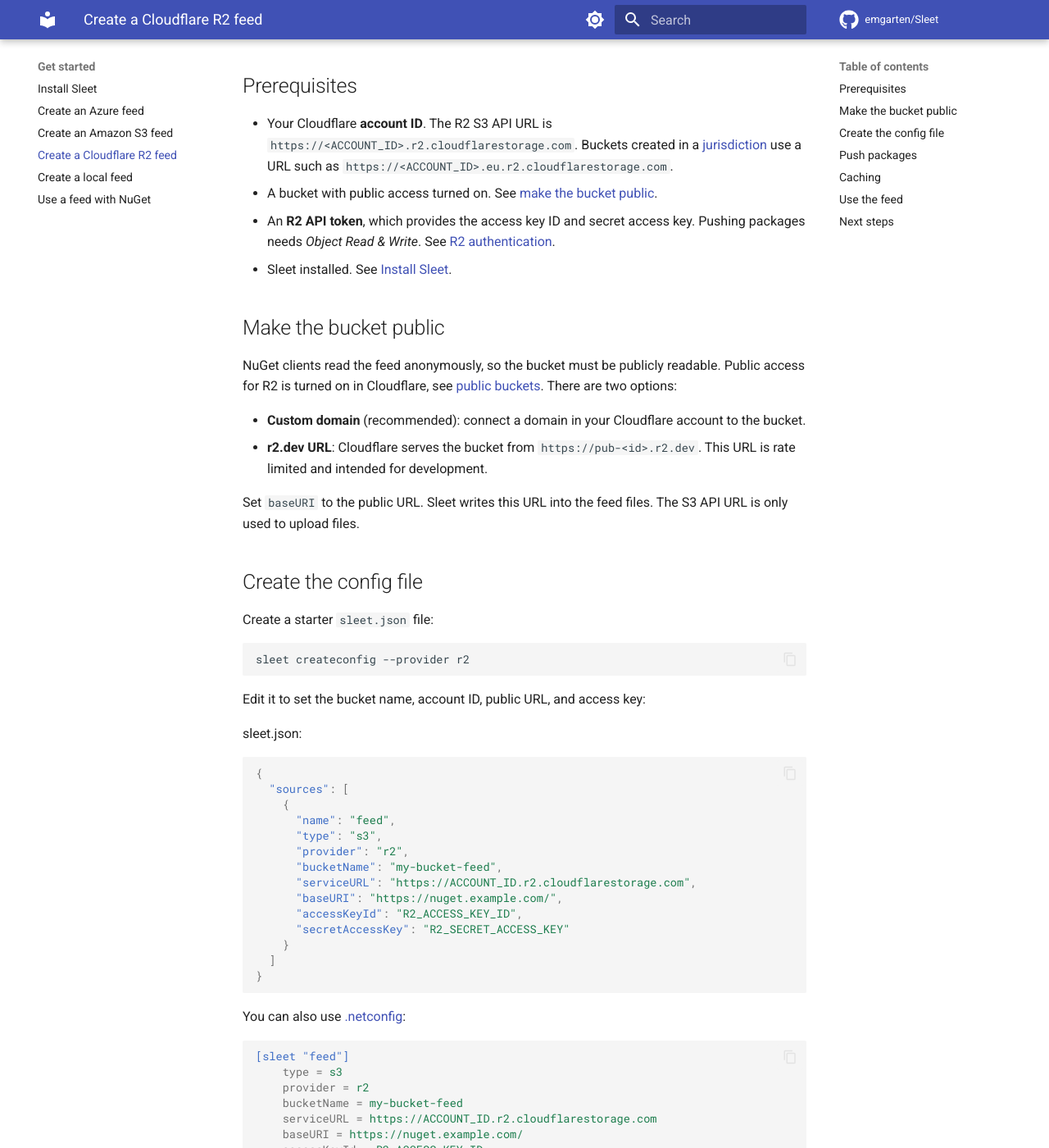
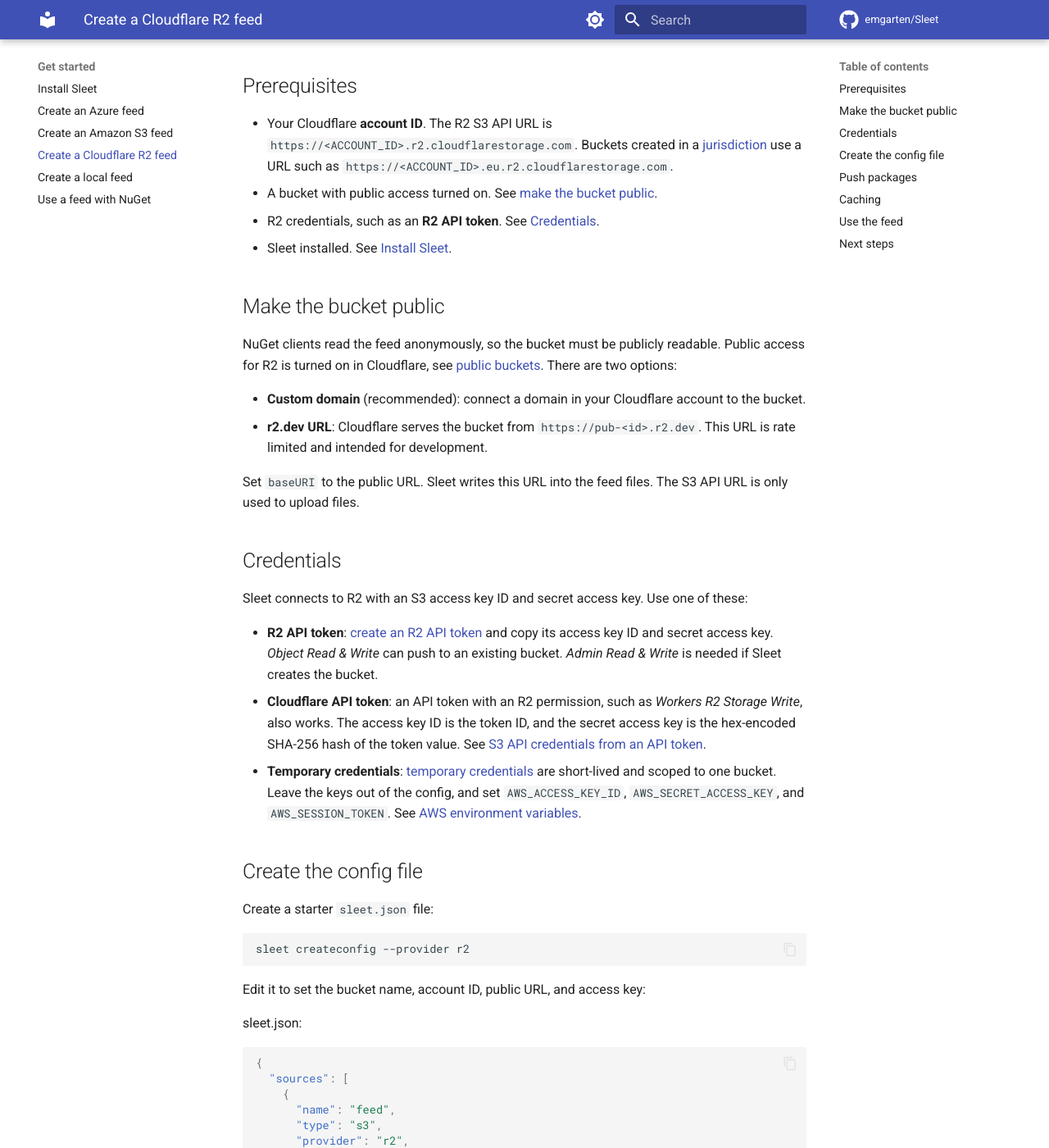
Before and after one commit to emgarten/Sleet, an MkDocs documentation site: the page built from doc/feed-type-cloudflare.md, in a window 1280 px wide and 1400 px high, scrolled down 417 px. Shown: the whole window at 82% size. Built offline with MkDocs 1.6.1 and Material for MkDocs 9.7.7, drawn with Linux system fonts in a browser that asks for light colours; comment, search, counter and statistics services are not loaded.

Commit message:
Document Cloudflare R2 credential options
Cover R2 API tokens, S3 credentials derived from a Cloudflare API token,
and temporary credentials passed through the AWS environment variables.

```diff
--- a/doc/feed-type-cloudflare.md
+++ b/doc/feed-type-cloudflare.md
@@ -10,7 +10,7 @@ This quick start creates a public NuGet v3 feed in [Cloudflare R2](https://devel
 
 - Your Cloudflare **account ID**. The R2 S3 API URL is `https://<ACCOUNT_ID>.r2.cloudflarestorage.com`. Buckets created in a [jurisdiction](https://developers.cloudflare.com/r2/reference/data-location/#using-jurisdictions-with-the-s3-api) use a URL such as `https://<ACCOUNT_ID>.eu.r2.cloudflarestorage.com`.
 - A bucket with public access turned on. See [make the bucket public](#make-the-bucket-public).
-- An **R2 API token**, which provides the access key ID and secret access key. Pushing packages needs *Object Read & Write*. See [R2 authentication](https://developers.cloudflare.com/r2/api/tokens/).
+- R2 credentials, such as an **R2 API token**. See [Credentials](#credentials).
 - Sleet installed. See [Install Sleet](install.md).
 
 ## Make the bucket public
@@ -21,6 +21,14 @@ NuGet clients read the feed anonymously, so the bucket must be publicly readable
 - **r2.dev URL**: Cloudflare serves the bucket from `https://pub-<id>.r2.dev`. This URL is rate limited and intended for development.
 
 Set `baseURI` to the public URL. Sleet writes this URL into the feed files. The S3 API URL is only used to upload files.
+
+## Credentials
+
+Sleet connects to R2 with an S3 access key ID and secret access key. Use one of these:
+
+- **R2 API token**: [create an R2 API token](https://developers.cloudflare.com/r2/api/tokens/) and copy its access key ID and secret access key. *Object Read & Write* can push to an existing bucket. *Admin Read & Write* is needed if Sleet creates the bucket.
+- **Cloudflare API token**: an API token with an R2 permission, such as *Workers R2 Storage Write*, also works. The access key ID is the token ID, and the secret access key is the hex-encoded SHA-256 hash of the token value. See [S3 API credentials from an API token](https://developers.cloudflare.com/r2/api/tokens/#get-s3-api-credentials-from-an-api-token).
+- **Temporary credentials**: [temporary credentials](https://developers.cloudflare.com/r2/api/s3/temporary-credentials/) are short-lived and scoped to one bucket. Leave the keys out of the config, and set `AWS_ACCESS_KEY_ID`, `AWS_SECRET_ACCESS_KEY`, and `AWS_SESSION_TOKEN`. See [AWS environment variables](auth-aws.md#aws-environment-variables).
 
 ## Create the config file
 
```
